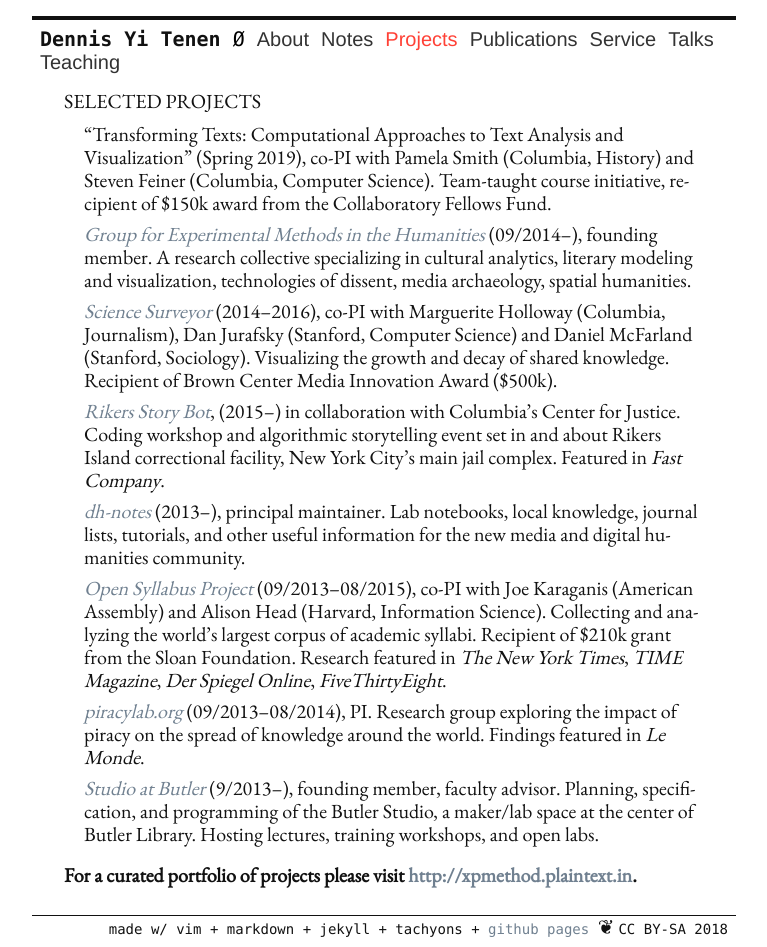
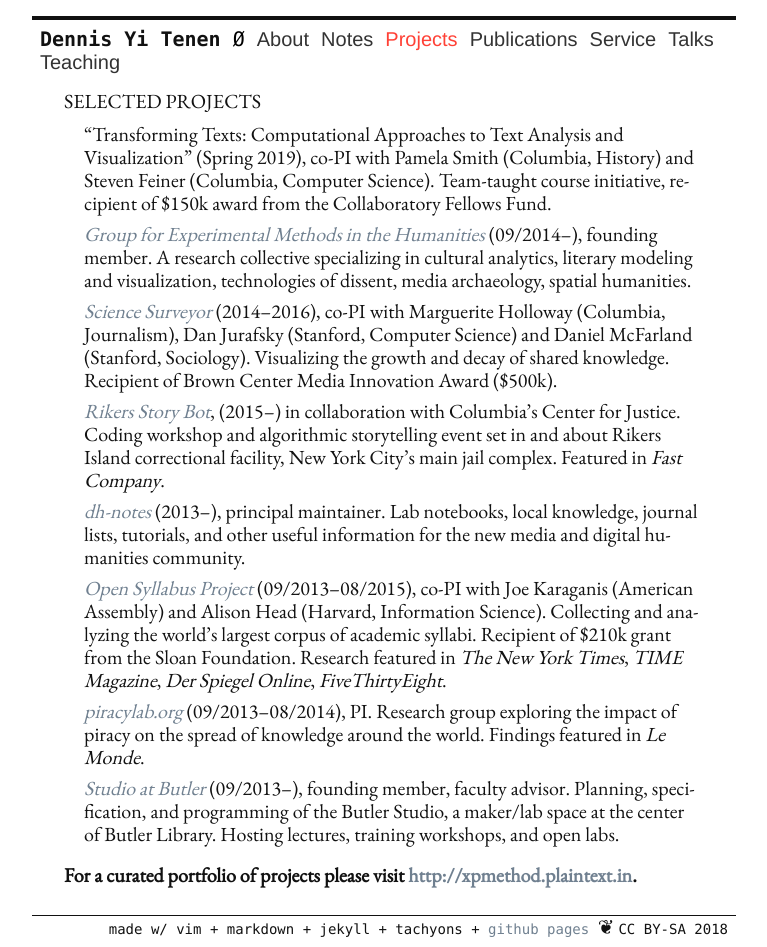
Before and after one commit to denten/denten.github.io, a Jekyll site: the page built from _pages/projects.md, in a window 1280 px wide. Shown: the whole page, without its empty margins (256-1023 px from the left). Built offline with Jekyll 4.4.1, drawn with Linux system fonts in a browser that asks for light colours.

Commit message:
update to the project list

```diff
--- a/_includes/CV/05-projects.md
+++ b/_includes/CV/05-projects.md
@@ -33,7 +33,7 @@ Spiegel Online*, *FiveThirtyEight*.
 - *[piracylab.org](http://xpmethod.plaintext.in/knowledge-design-studio/piracyLab.html)*
   (09/2013--08/2014), PI. Research group exploring the impact of piracy on the
 spread of knowledge around the world. Findings featured in *Le Monde*.
-- *[Studio at Butler](https://studio.cul.columbia.edu/)* (9/2013--), founding
+- *[Studio at Butler](https://studio.cul.columbia.edu/)* (09/2013--), founding
   member, faculty advisor. Planning, specification, and programming of the
 Butler Studio, a maker/lab space at the center of Butler Library. Hosting
 lectures, training workshops, and open labs.
```
